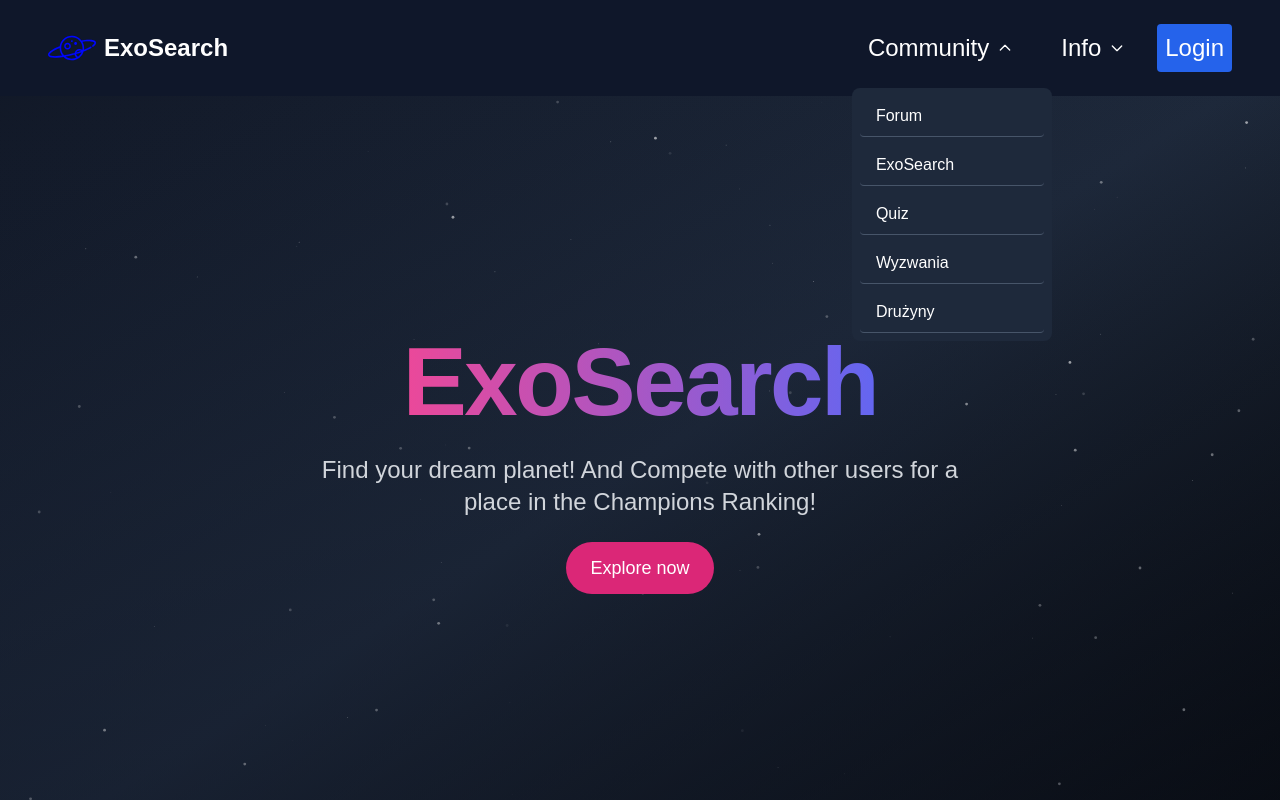
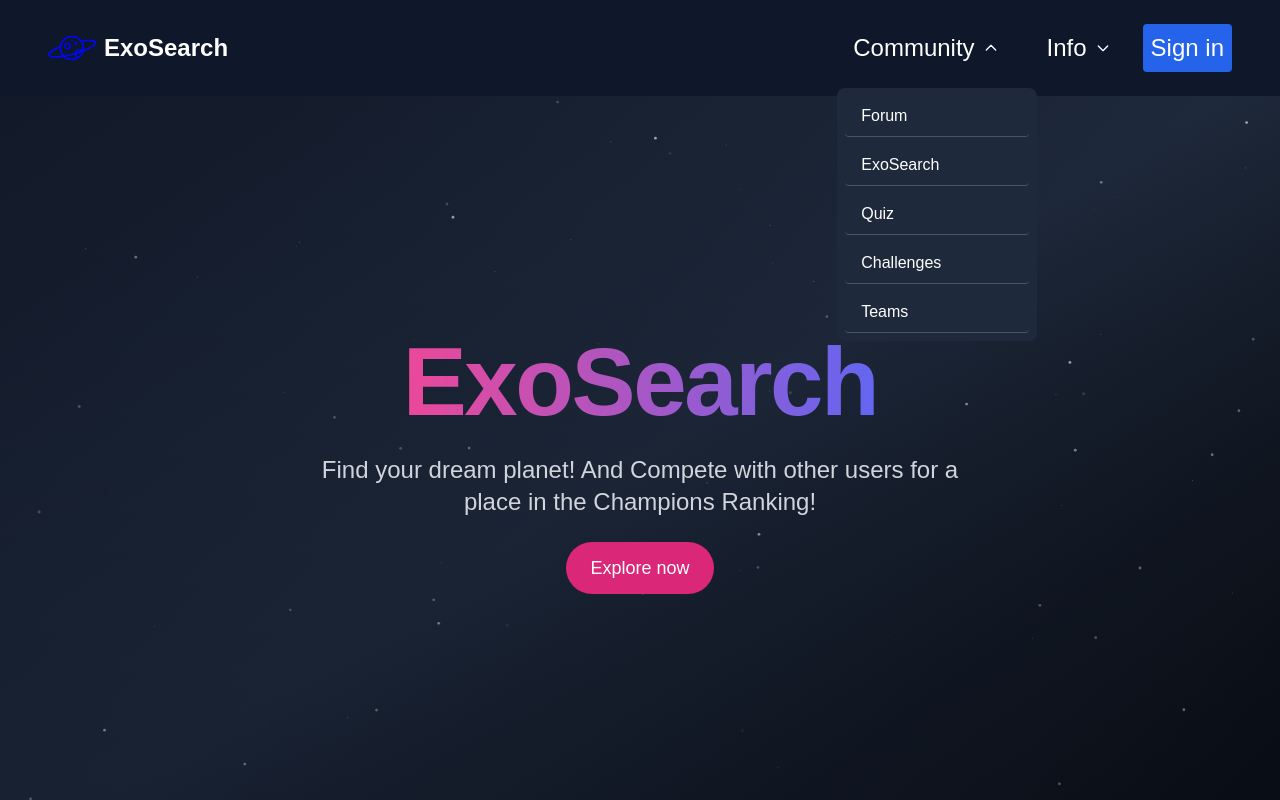
Before and after one commit to Andrz3jj/front-end-hackathon, a React (Vite) app in the folder landing-page/: page / in a window 1280 px wide. Both pictures are taken after a click on the button "Community". Built offline with nearby package versions, Linux system fonts and the light colour scheme.

Commit message:
Translated NavBar

```diff
--- a/landing-page/src/components/Navbar.tsx
+++ b/landing-page/src/components/Navbar.tsx
@@ -43,7 +43,7 @@ const Navbar = () => {
                 window.removeEventListener('scroll', handleScroll);
             };
         }
-    }, [lastScrollY]);
+    }, [handleScroll, lastScrollY]);
 
     useEffect(() => {
         if (!isVisible) {
@@ -102,10 +102,10 @@ const Navbar = () => {
                                             Quiz
                                         </Link>
                                         <Link className="border-b border-slate-600 block px-4 py-2 text-white hover:bg-slate-700 rounded" to="/Challenges">
-                                            Wyzwania
+                                            Challenges
                                         </Link>
                                         <Link className="border-b border-slate-600 block px-4 py-2 text-white hover:bg-slate-700 rounded" to="/Teams">
-                                            Drużyny
+                                            Teams
                                         </Link>
 
 
@@ -126,10 +126,10 @@ const Navbar = () => {
                                 {isInfoDropdownOpen && isVisible && (
                                     <div className="absolute top-full bg-slate-800 rounded-lg mt-2 p-2 space-y-2 min-w-[200px]">
                                         <Link className="block px-4 py-2 text-white hover:bg-slate-700 rounded border-b border-slate-600" to="/aboutUs">
-                                            O nas
+                                            About Us
                                         </Link>
                                         <Link className="border-b border-slate-600 block px-4 py-2 text-white hover:bg-slate-700 rounded" to="/Contact">
-                                            Kontakt
+                                            Contact
                                         </Link>
                                         <Link className="border-b border-slate-600 block px-4 py-2 text-white hover:bg-slate-700 rounded" to="/faq">
                                             FAQ
@@ -139,7 +139,7 @@ const Navbar = () => {
                             </div>
 
                             <Link className="text-2xl m-2 bg-blue-600 hover:bg-blue-700 active:bg-blue-800 text-center rounded p-2 transition active:shadow-xl" to="/loginPage">
-                                Login
+                                Sign in
                             </Link>
                         </div>
                     </div>
```
